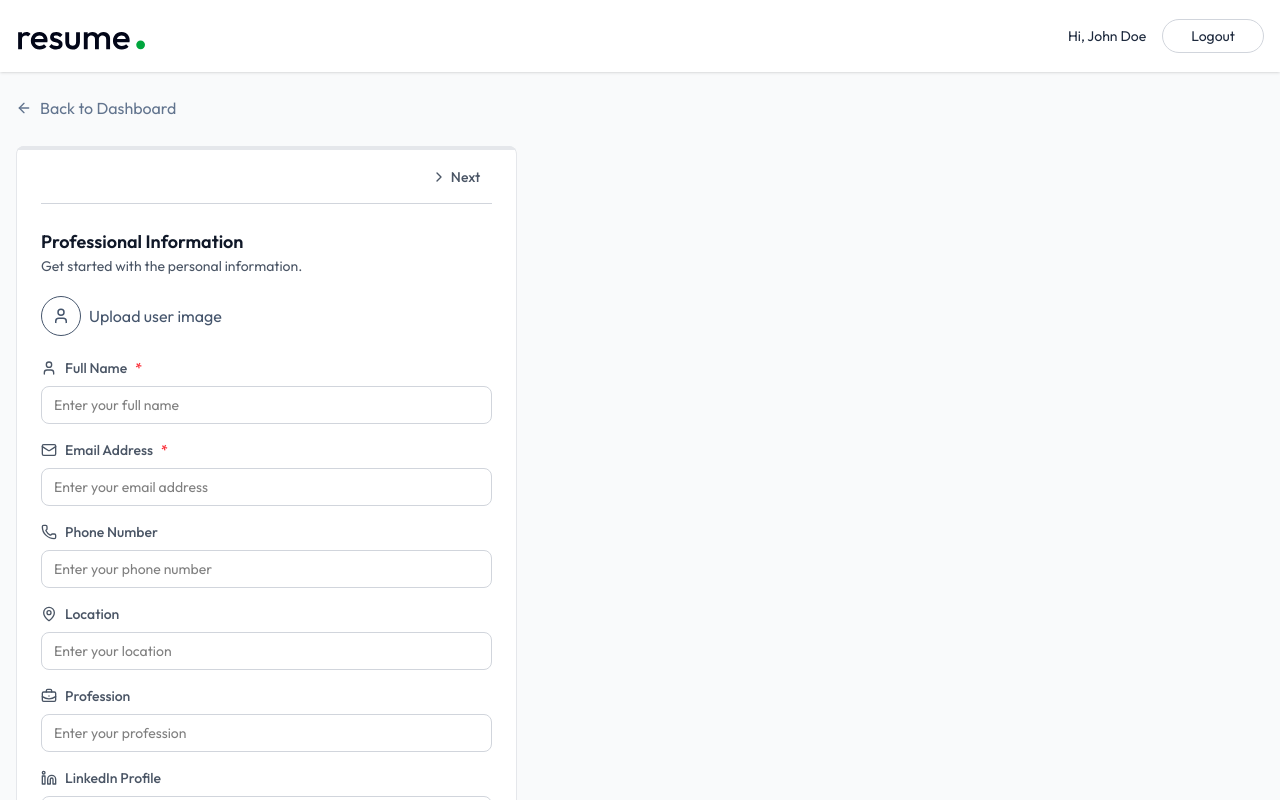
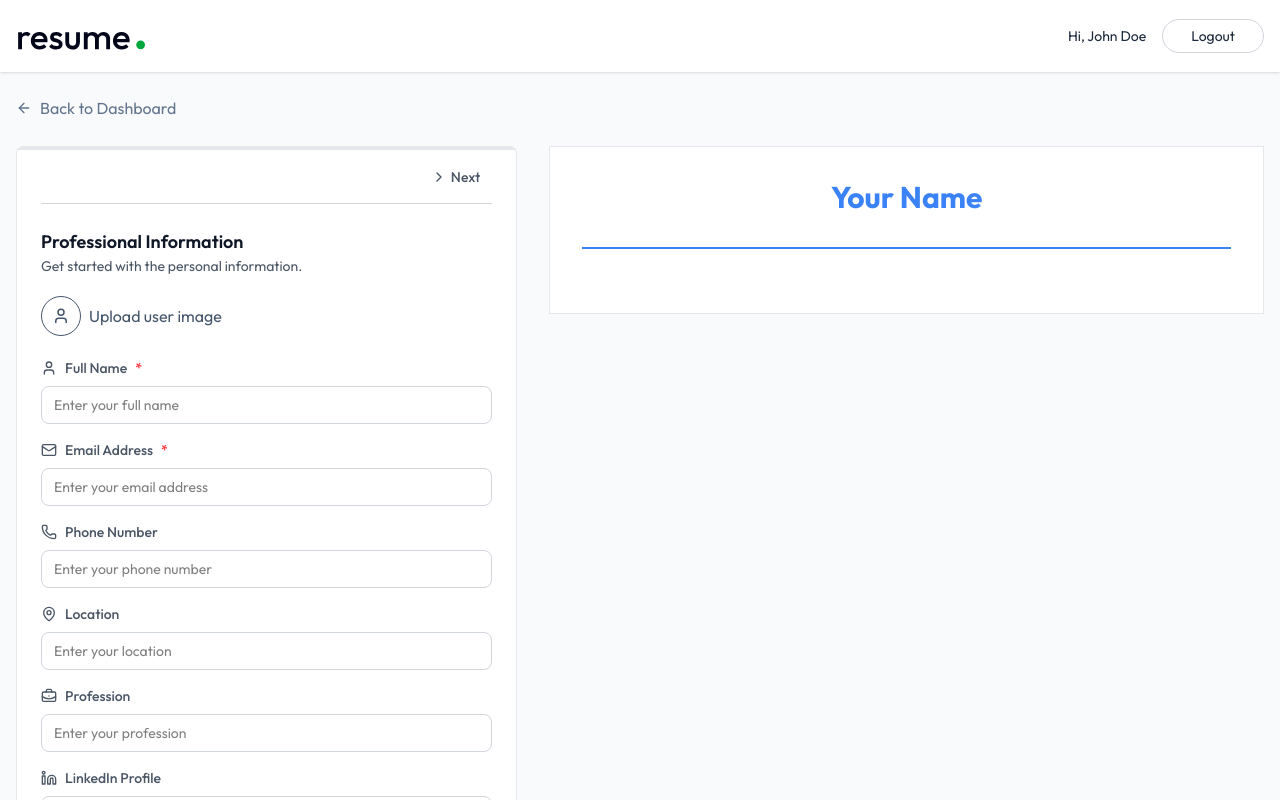
Before and after one commit to faisal-din/resume-builder-web-app, a React (Vite) app in the folder Frontend/: page /app/builder/1 in a window 1280 px wide. Shown: the top 800 px of the page. Built offline with nearby package versions, Linux system fonts and the light colour scheme.

Commit message:
resume preview page added

```diff
--- /dev/null
+++ b/Frontend/src/Components/ResumePreview.jsx
@@ -0,0 +1,73 @@
+import React from 'react';
+import ClassicTemplate from './templates/ClassicTemplate';
+import ModernTemplate from './templates/ModernTemplate';
+import MinimalTemplate from './templates/MinimalTemplate';
+import MinimalImageTemplate from './templates/MinimalImageTemplate';
+
+const ResumePreview = ({ data, template, accentColor, classes = '' }) => {
+  const renderTemplate = () => {
+    switch (template) {
+      case 'modern':
+        return <ModernTemplate data={data} accentColor={accentColor} />;
+
+      case 'minimal':
+        return <MinimalTemplate data={data} accentColor={accentColor} />;
+
+      case 'minimal-image':
+        return <MinimalImageTemplate data={data} accentColor={accentColor} />;
+
+      default:
+        return <ClassicTemplate data={data} accentColor={accentColor} />;
+    }
+  };
+
+  return (
+    <div className='w-full bg-gray-100'>
+      <div
+        className={
+          'border border-gray-200 print:shadow-none print:border-none ' +
+          classes
+        }
+      >
+        {renderTemplate()}
+      </div>
+
+      <style jsx>
+        {`
+          @page {
+            size: letter;
+            margin: 0;
+          }
+          @media print {
+            html,
+            body {
+              width: 8.5in;
+              height: 11in;
+              overflow: hidden;
+            }
+            body * {
+              visibility: hidden;
+            }
+            #resume-preview,
+            #resume-preview * {
+              visibility: visible;
+            }
+            #resume-preview {
+              position: absolute;
+              left: 0;
+              top: 0;
+              width: 100%;
+              height: auto;
+              margin: 0;
+              padding: 0;
+              box-shadow: none !important;
+              border: none !important;
+            }
+          }
+        `}
+      </style>
+    </div>
+  );
+};
+
+export default ResumePreview;
--- /dev/null
+++ b/Frontend/src/Components/TemplateSelector.jsx
@@ -0,0 +1,7 @@
+import React from 'react';
+
+const TemplateSelector = () => {
+  return <div>TemplateSelector</div>;
+};
+
+export default TemplateSelector;
--- a/Frontend/src/Pages/ResumeBuilderPage.jsx
+++ b/Frontend/src/Pages/ResumeBuilderPage.jsx
@@ -13,6 +13,7 @@
   User,
 } from 'lucide-react';
 import PersonalInfoForm from '../Components/PersonalInfoForm';
+import ResumePreview from '../Components/ResumePreview';
 
 const ResumeBuilderPage = () => {
   const { resumeId } = useParams();
@@ -143,6 +144,18 @@
           </div>
 
           {/* Right Panel - Resume Preview */}
+          <div className='lg:col-span-7 max-lg:mt-6'>
+            <div>{/* --- buttons --- */}</div>
+
+            {/* --- resume preview --- */}
+
+            <ResumePreview
+              data={resumeData}
+              template={resumeData.template}
+              accentColor={resumeData.accent_color}
+            />
+          </div>
+
           <div></div>
         </div>
       </div>
```
Also changed, not shown: Frontend/src/Components/templates/ClassicTemplate.jsx (renamed from Frontend/src/assets/templates/ClassicTemplate.jsx), Frontend/src/Components/templates/MinimalImageTemplate.jsx (renamed from Frontend/src/assets/templates/MinimalImageTemplate.jsx), Frontend/src/Components/templates/MinimalTemplate.jsx (renamed from Frontend/src/assets/templates/MinimalTemplate.jsx), Frontend/src/Components/templates/ModernTemplate.jsx (renamed from Frontend/src/assets/templates/ModernTemplate.jsx).
